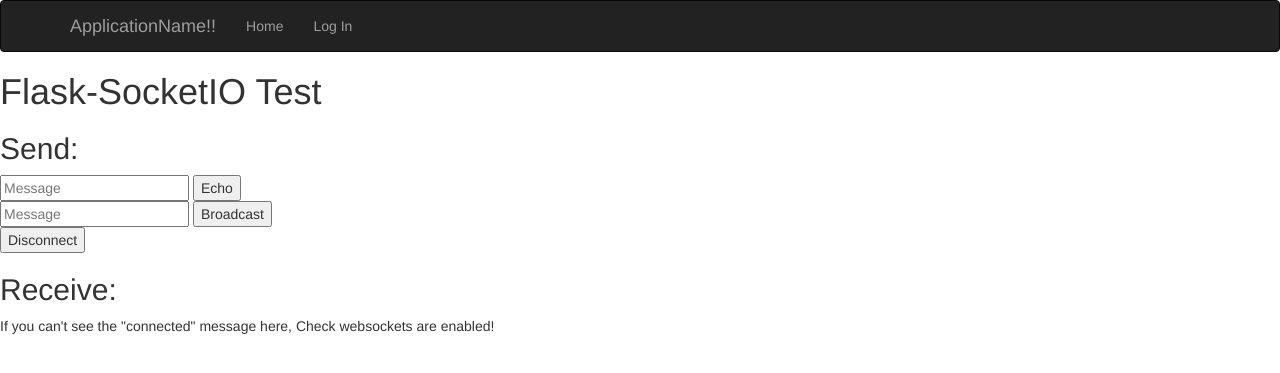
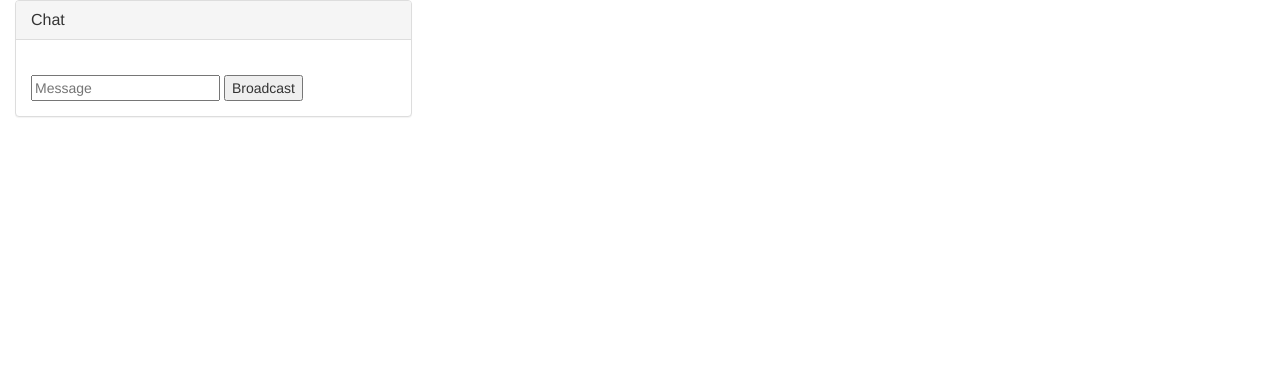
Before and after one commit to remyrd/WebProject, a Flask app: page /chat/test_chat in a window 1280 px wide. Shown: the top 373 px of the page. Run offline with Flask 2, Linux system fonts and the light colour scheme; some libraries are stand-ins or nearby versions.

Commit message:
add room functionality added

```diff
--- a/app/__init__.py
+++ b/app/__init__.py
@@ -31,6 +31,9 @@ def create_app(config_name):
 	from .chat import chat as chat_blueprint
 	app.register_blueprint(chat_blueprint, url_prefix='/chat')
 
+	from .rooms import rooms as rooms_blueprint
+	app.register_blueprint(rooms_blueprint, url_prefix='/rooms')
+
 	bootstrap.init_app(app)
 	db.init_app(app)
 	socketio.init_app(app)
--- a/app/templates/auth/login.html
+++ b/app/templates/auth/login.html
@@ -8,11 +8,6 @@
 
 {% block content %}
     {% block page_content %}
-
-<!--        {% for message in get_flashed_messages() %}
-            {{message}}
-
-        {% endfor %}-->
 		<div class="container">
 		      <form action ="" class="form-signin" method="post" name="login">
 		       {{form.hidden_tag()}}
--- a/app/templates/base.html
+++ b/app/templates/base.html
@@ -33,6 +33,15 @@
                     <li><a href="{{url_for('base.user', username=current_user.username)}}">Profile</a></li>
                     <li><a href="{{url_for('contacts.requests')}}">Requests({{requests}})</a></li>
                     <li><a href="{{url_for('contacts.list_friends')}}">Friends</a></li>
+                    <script type="text/javascript">
+                        // Popup window code
+                        function newPopup(url) {
+                            popupWindow = window.open(
+                                url,'popUpWindow','height=400,width=300,left=-0,top=0,resizable=no,scrollbars=yes,toolbar=yes,menubar=no,location=no,directories=no,status=yes')
+                        }
+                        </script>
+                    <li><a href="JavaScript:newPopup('{{url_for('chat.test_chat')}}')">Chat</a></li>
+                    <li><a href="{{url_for('rooms.add_room')}}">Room</a></li>
                     <li><a href="{{url_for('base.logout')}}">Log Out</a></li>
                     <li><form method="post" action="{{url_for('contacts.search')}}">
                         <input type="text" class="tftextinput" name="query" size="21" maxlength="120">
@@ -70,17 +79,17 @@
 	{% block page_content %}
 	{% endblock %}
 </div>
-<div class="footer">
+<!--<div class="footer">
     {%block footer%}
         <div class="col-sm-4">
-              <!--<div class="panel panel-default">
+              <div class="panel panel-default">
                 <div class="panel-heading">
                   <h3 class="panel-title">Panel title</h3>
                 </div>
                 <div class="panel-body">
                   Panel content
                 </div>
-              </div>-->
+              </div>
             <div class="panel panel-primary">
                 <div class="panel-heading">
                     <h3 class="panel-title">Chat Conversation!</h3>
@@ -96,63 +105,11 @@
             </div>
         </div>
     {%endblock%}
-</div>
+</div>-->
 
 {% endblock %}
 
 
 {%block scripts%}
 {{super()}}
-<script type="text/javascript" src="//code.jquery.com/jquery-1.4.2.min.js"></script>
-    <script type="text/javascript" src="//cdnjs.cloudflare.com/ajax/libs/socket.io/0.9.16/socket.io.min.js"></script>
-    <script type="text/javascript" charset="utf-8">
-        $(document).ready(function(){
-            namespace = '/test'; // change to an empty string to use the global namespace
-
-            // the socket.io documentation recommends sending an explicit package upon connection
-            // this is specially important when using the global namespace
-            var socket = io.connect('http://' + document.domain + ':' + location.port + namespace);
-            socket.on('connect', function() {
-                socket.emit('my event', {data: 'I\'m connected!'});
-            });
-
-            // event handler for server sent data
-            // the data is displayed in the "Received" section of the page
-            socket.on('my response', function(msg) {
-                $('#log').append('<br>'+ msg.user+': ' + msg.data);
-            });
-
-            // handlers for the different forms in the page
-            // these send data to the server in a variety of ways
-            $('form#emit').submit(function(event) {
-                socket.emit('my event', {data: $('#emit_data').val()});
-                return false;
-            });
-            $('form#broadcast').submit(function(event) {
-                socket.emit('my broadcast event', {data: $('#broadcast_data').val()});
-                return false;
-            });
-            /*$('form#join').submit(function(event) {
-                socket.emit('join', {room: $('#join_room').val()});
-                return false;
-            });
-            $('form#leave').submit(function(event) {
-                socket.emit('leave', {room: $('#leave_room').val()});
-                return false;
-            });
-            $('form#send_room').submit(function(event) {
-                socket.emit('my room event', {room: $('#room_name').val(), data: $('#room_data').val()});
-                return false;
-            });
-            $('form#close').submit(function(event) {
-                socket.emit('close room', {room: $('#close_room').val()});
-                return false;
-            });*/
-            $('form#disconnect').submit(function(event) {
-                socket.emit('disconnect request');
-                return false;
-            });
-        });
-    </script>
-
 {% endblock %}
--- a/app/templates/chat/test_chat.html
+++ b/app/templates/chat/test_chat.html
@@ -1,21 +1,84 @@
-{% extends "base.html"%}
+{% extends "bootstrap/base.html" %}
+{%block content%}
+<div class="col-sm-4">
+    <div class="panel panel-default">
+        <div class="panel-heading">
+            <h3 class="panel-title">Chat</h3>
+        </div>
+        <div class="panel-body">
+            <div id="log"></div><br>
+            <form id="broadcast" method="POST" action='#'>
+                <input type="text" name="broadcast_data" id="broadcast_data" placeholder="Message">
+                <input type="submit" value="Broadcast">
+            </form>
+        </div>
+    </div>
+</div>
+{%endblock%}
+
+{%block scripts%}
+<script type="text/javascript" src="//code.jquery.com/jquery-1.4.2.min.js"></script>
+    <script type="text/javascript" src="//cdnjs.cloudflare.com/ajax/libs/socket.io/0.9.16/socket.io.min.js"></script>
+    <script type="text/javascript" charset="utf-8">
+        $(document).ready(function(){
+            namespace = '/test'; // change to an empty string to use the global namespace
+
+            // the socket.io documentation recommends sending an explicit package upon connection
+            // this is specially important when using the global namespace
+            var socket = io.connect('http://' + document.domain + ':' + location.port + namespace);
+            socket.on('connect', function() {
+                socket.emit('my event', {data: 'I\'m connected!'});
+            });
+
+            // event handler for server sent data
+            // the data is displayed in the "Received" section of the page
+            socket.on('my response', function(msg) {
+                $('#log').append('<br>'+ msg.user+': ' + msg.data);
+            });
+
+            // handlers for the different forms in the page
+            // these send data to the server in a variety of ways
+            $('form#emit').submit(function(event) {
+                socket.emit('my event', {data: $('#emit_data').val()});
+                return false;
+            });
+            $('form#broadcast').submit(function(event) {
+                socket.emit('my broadcast event', {data: $('#broadcast_data').val()});
+                return false;
+            });
+            /*$('form#join').submit(function(event) {
+                socket.emit('join', {room: $('#join_room').val()});
+                return false;
+            });
+            $('form#leave').submit(function(event) {
+                socket.emit('leave', {room: $('#leave_room').val()});
+                return false;
+            });
+            $('form#send_room').submit(function(event) {
+                socket.emit('my room event', {room: $('#room_name').val(), data: $('#room_data').val()});
+                return false;
+            });
+            $('form#close').submit(function(event) {
+                socket.emit('close room', {room: $('#close_room').val()});
+                return false;
+            });*/
+            $('form#disconnect').submit(function(event) {
+                socket.emit('disconnect request');
+                return false;
+            });
+        });
+    </script>
+{%endblock%}
 
 
-{%block content%}
-    {% block page_content %}
 
-
-<h1>Flask-SocketIO Test</h1>
-    <h2>Send:</h2>
+ <!--<h2>Send:</h2>
     <form id="emit" method="POST" action='#'>
         <input type="text" name="emit_data" id="emit_data" placeholder="Message">
         <input type="submit" value="Echo">
     </form>
-    <form id="broadcast" method="POST" action='#'>
-        <input type="text" name="broadcast_data" id="broadcast_data" placeholder="Message">
-        <input type="submit" value="Broadcast">
-    </form>
-    <!--<form id="join" method="POST" action='#'>
+
+   <form id="join" method="POST" action='#'>
         <input type="text" name="join_room" id="join_room" placeholder="Room Name">
         <input type="submit" value="Join Room">
     </form>
@@ -31,18 +94,10 @@
     <form id="close" method="POST" action="#">
         <input type="text" name="close_room" id="close_room" placeholder="Room Name">
         <input type="submit" value="Close Room">
-    </form>-->
+    </form>
     <form id="disconnect" method="POST" action="#">
         <input type="submit" value="Disconnect">
     </form>
     <h2>Receive:</h2>
     <div id="log"></div>
-    <div>If you can't see the "connected" message here, Check websockets are enabled!</div>
-
-
-    {%endblock%}
-
-
-
-
-{%endblock%}
+    <div>If you can't see the "connected" message here, Check websockets are enabled!</div>-->
```
Also changed, not shown: app/models.py (+19 -1 lines), 2 other files.
